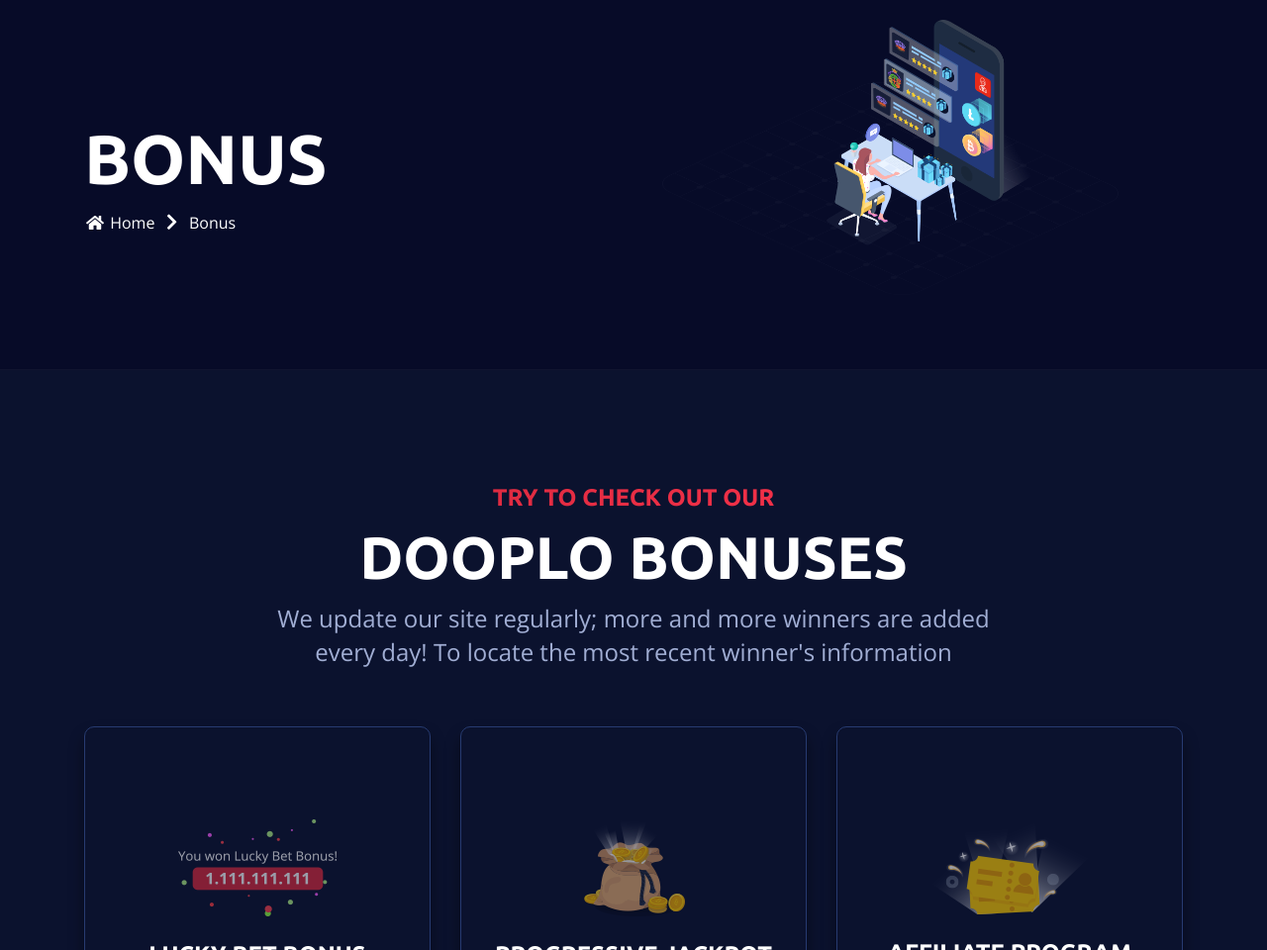
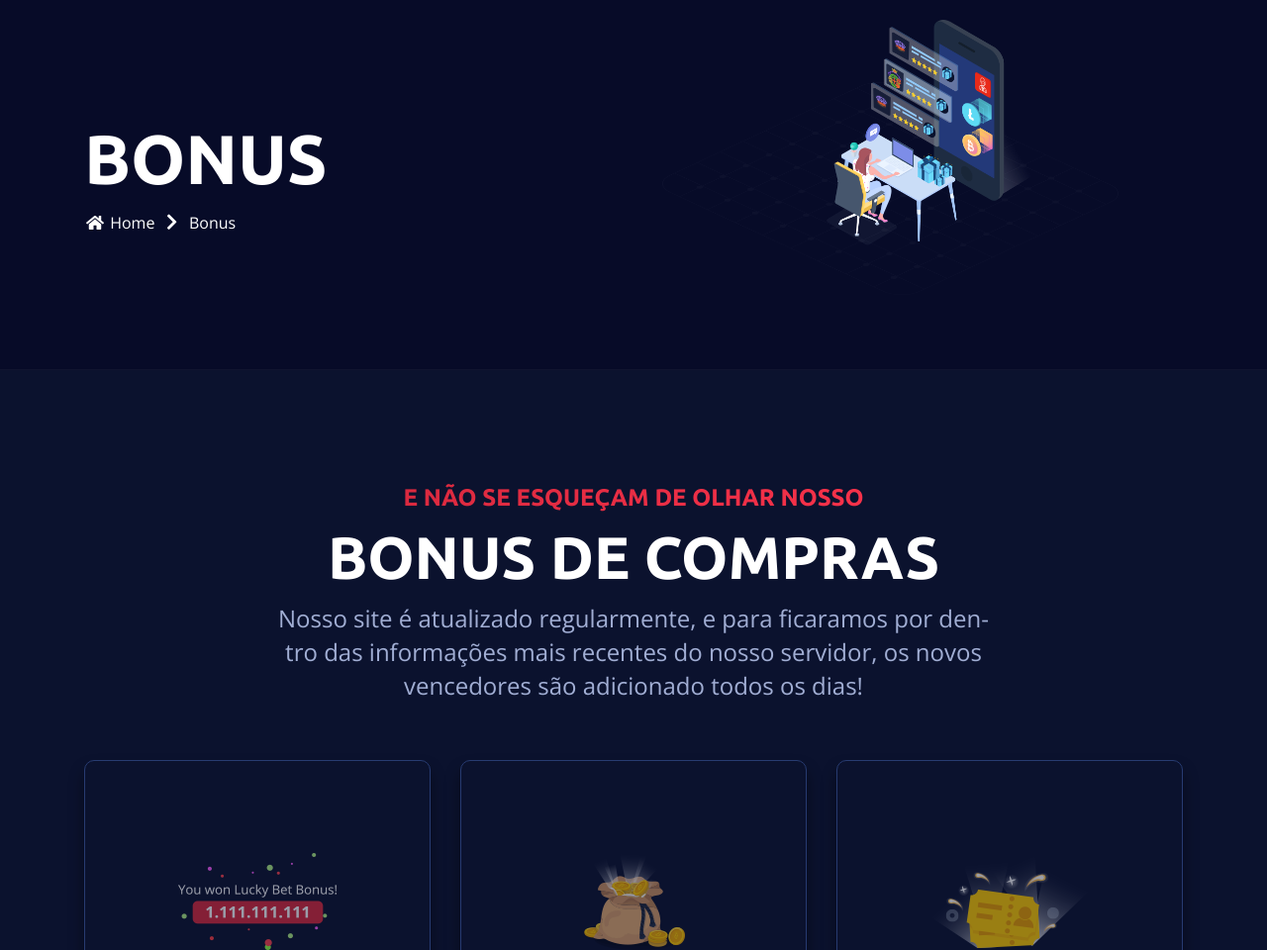
Before and after one commit to Xvilg/Dearcraft.edits, a plain HTML site: page bonus.html in a window 1280 px wide. Shown: the part 140-1100 px from the top of the page at 99% size. Drawn offline with nearby package versions, Linux system fonts and the light colour scheme.

Commit message:
Update bonus.html

```diff
--- a/bonus.html
+++ b/bonus.html
@@ -286,14 +286,13 @@
 				<div class="col-lg-8 col-md-10">
 					<div class="section-heading">
 						<h5 class="subtitle">
-							Try to check out our
+							E não se esqueçam de olhar nosso
 						</h5>
 						<h2 class="title">
-							Dooplo Bonuses
+							Bonus de compras
 						</h2>
 						<p class="text">
-							We update our site regularly; more and more winners are added every day! To locate the most recent winner's information
-						</p>
+							Nosso site é atualizado regularmente, e para ficaramos por dentro das informações mais recentes do nosso servidor, os novos vencedores são adicionado todos os dias!						</p>
 					</div>
 				</div>
 			</div>
```
